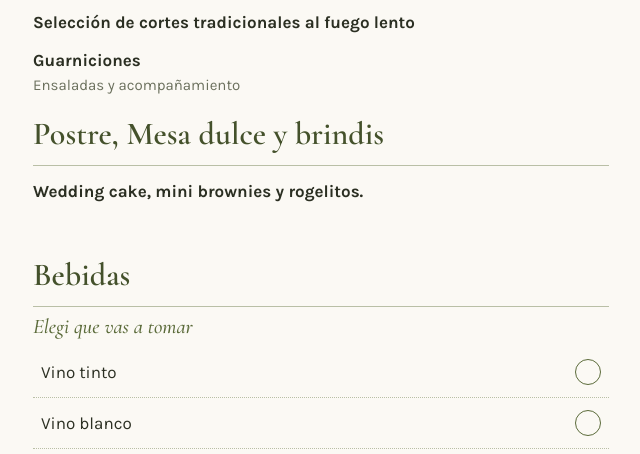
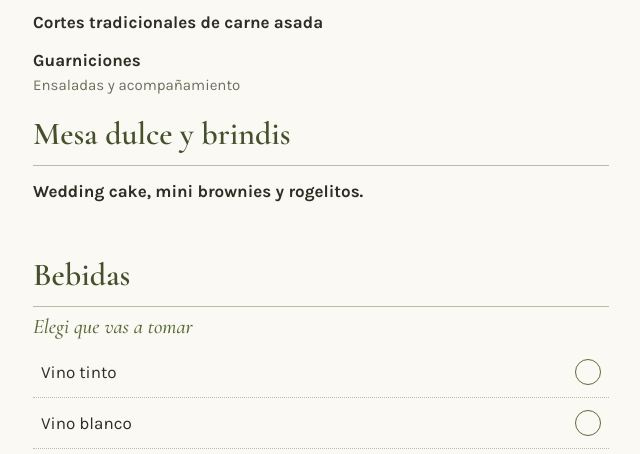
Before and after one commit to elyemanuell/boda-anto-ema, a plain HTML site: page menu.html in a window 1280 px wide. Shown: the part 643-1097 px from the top of the page, without its empty margins (319-959 px from the left). Drawn offline with nearby package versions, Linux system fonts and the light colour scheme.

Commit message:
Update dinner and dessert section titles and dishes

```diff
--- a/menu.html
+++ b/menu.html
@@ -75,10 +75,10 @@ footer a{color:var(--olive-d)}
   <div class="dish"><b>Brochetas de cherry, jamon, queso, aceitunas y pancitos</b></div>
 
   <h2>Cena</h2>
-  <div class="dish"><b>Selección de cortes tradicionales al fuego lento</b></div>
+  <div class="dish"><b>Cortes tradicionales de carne asada</b></div>
   <div class="dish"><b>Guarniciones</b><span>Ensaladas y acompañamiento</span></div>
 
-  <h2>Postre, Mesa dulce y brindis</h2>
+  <h2>Mesa dulce y brindis</h2>
   <div class="dish"><b>Wedding cake, mini brownies y rogelitos.</b></div>
 </section>
 
```
